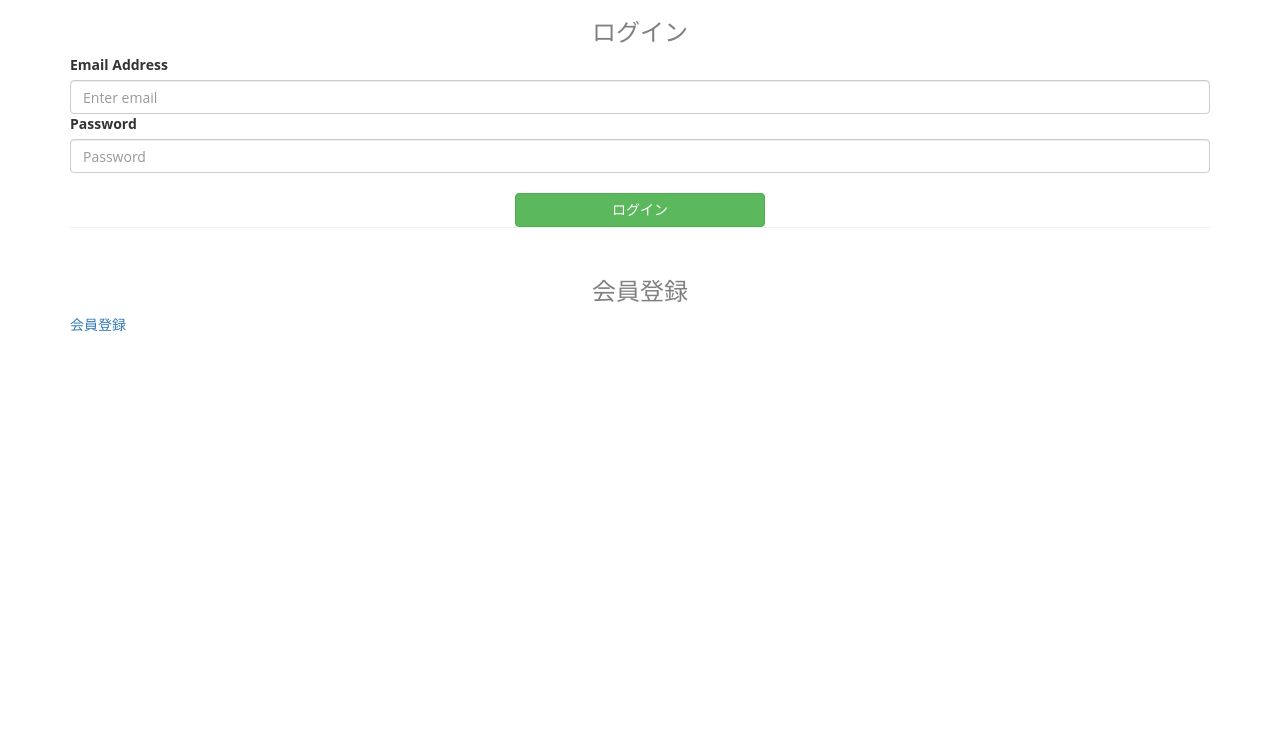
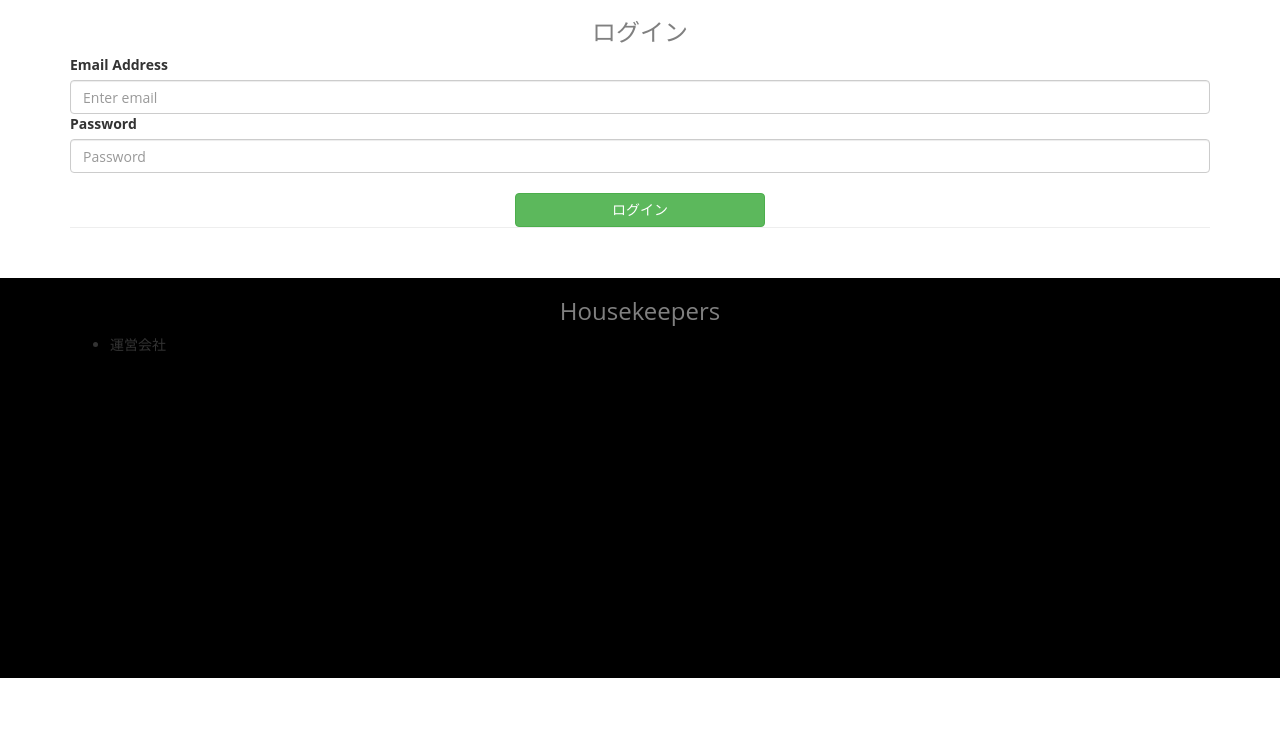
Before and after one commit to yoheisugiyama/Housekeepers, a CakePHP app: the page made by app/View/Users/login.ctp in a window 1280 px wide. Shown: the part 71-800 px from the top of the page. Run offline with PHP 8.4 and a stand-in for CakePHP, Linux system fonts and the light colour scheme; the template is opened without the code that fills it, so the values that code supplies are empty; form fields are guessed from the names that the template uses; some libraries are stand-ins or nearby versions.

Commit message:
個別ページ

```diff
--- a/app/View/Housekeepers/mypage.ctp
+++ b/app/View/Housekeepers/mypage.ctp
@@ -5,11 +5,9 @@
     </div>
 
     <div class="pagination">
-
         <div>
             <h1>プロフィール編集</h1>
             <p>プロフィールの基本情報を充実化させて、houseownerの目に止まるページを作りましょう!</p>
-
         </div>
 
         <div>
--- a/app/View/Layouts/default.ctp
+++ b/app/View/Layouts/default.ctp
@@ -30,7 +30,7 @@
 <nav class="navbar navbar-default navbar-fixed-top">
     <div class="container">
         <!--        <h1 class="navbar-text">HouseKeepers.jp</h1>-->
-        <?php echo $this->Html->image('housekeepers_logo.png', array('alt'=>'Housekeepers', 'class'=>'logo')) ?>
+        <?php echo $this->Html->image('housekeepers_logo.png', array('alt'=>'Housekeepers', 'class'=>'logo', 'url'=>array('controller'=>'users','action'=>'index'))) ?>
         <p class="navbar-text navbar-right"><?php  echo $this->Html->link('ログアウト', array('class'=>'navbar-link','controller'=>'users', 'action'=>'logout')) ?> </p>
         <p class="navbar-text navbar-right"><?php  echo $this->Html->link('ログイン', array('class'=>'navbar-link','controller'=>'users', 'action'=>'login')) ?> </p>
         <p class="navbar-text navbar-right"><?php  echo $this->Html->link('ホーム', array('class'=>'navbar-link','controller'=>'users', 'action'=>'index')) ?> </p>
@@ -42,6 +42,21 @@
 <?php echo $this->Session->flash(); ?>
 <?php echo $this->fetch('content'); ?>
 
+<footer>
+
+    <div class="container">
+        <h3>Housekeepers</h3>
+
+        <ul>
+        <li>運営会社</li>
+
+    </ul>
+    <ul>
+
+    </ul>
+    </div>
+</footer>
+
 <!-- Placed at the end of the document so the pages load faster -->
 <?php echo $this->Html->script('jquery-1.11.2.js'); ?>
 <?php echo $this->Html->script('main.js'); ?>
--- a/app/View/Users/login.ctp
+++ b/app/View/Users/login.ctp
@@ -11,6 +11,5 @@
     </div>
     <?php echo $this->Form->end() ?>
     <hr>
-    <h3>会員登録</h3>
-    <?php  echo $this->Html->link('会員登録', '/users/register'); ?>
+
 </div>
--- a/app/webroot/css/style.css
+++ b/app/webroot/css/style.css
@@ -147,6 +147,12 @@ p{
     height: 50px;
 }
 
+.background{
+    height: 300px;
+    background-color: #f3f8f9;
+
+}
+
 hr{
     margin: 0 0 50px 0;
 }
@@ -201,11 +207,6 @@ hr{
 }
 
 
-.background{
-    height: 300px;
-    background-color: white;
-
-}
 
 .button_center{
     text-align: center;
@@ -230,14 +231,27 @@ hr{
     text-align: left;
 }
 
+.housekeeper{
+    background-color: #e3efd7;
+    padding: 10px;
+
+}
 .thumb{
     width: 30%;
     float: left;
     height: 70px;
+
 }
 
+.thumbphoto{
+    padding-bottom: 10px;
+}
 .summary{
     width: 70%;
+
+}
+
+.summary>ul{
 
 }
 
@@ -254,3 +268,8 @@ div.caption{
 div.caption p{
     font-size: 14px;
 }
+
+footer{
+    height: 400px;
+    background-color: #000000;
+}
```
Also changed, not shown: app/View/Housekeepers/index.ctp (+11 -9 lines), app/View/Users/index.ctp (+18 -2 lines), app/webroot/img/IMG_0937.JPG (added), app/webroot/img/hirai.jpg (added), app/webroot/img/hiraoka.jpg (added), app/webroot/img/kido.jpg (added), app/webroot/img/ochiai.jpg (added), app/webroot/img/toyota.jpg (added), app/webroot/img/usami.jpg (added), 3 other files.
